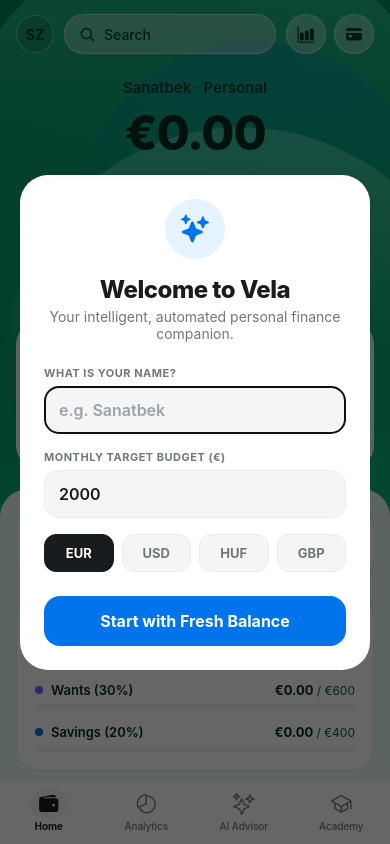
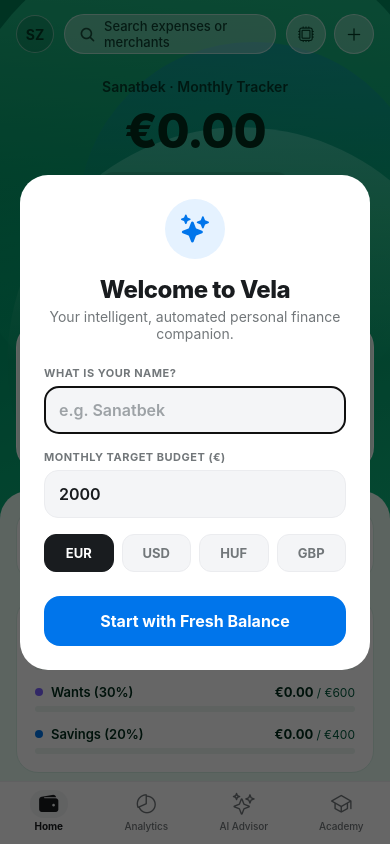
Before and after one commit to Akbermet-Toktobekova/Vela, a React Native app in the folder mobile/: screen / in a window 390 px wide. Built offline with nearby package versions, Linux system fonts and the light colour scheme.

Commit message:
feat: resolve critical audit findings - add addVault persistence, overbudget indicator, and context-aware action buttons

```diff
--- a/mobile/src/screens/ExpensesScreen.tsx
+++ b/mobile/src/screens/ExpensesScreen.tsx
@@ -64,123 +64,129 @@
   const wantsPercent = Math.min(100, Math.round((wantsSpent / wantsLimit) * 100)) || 0;
   const savingsPercent = Math.min(100, Math.round((savingsSpent / savingsLimit) * 100)) || 0;
 
+  const isOverBudget = totalSpent > limit;
+  const remainingBudget = limit - totalSpent;
+
   return (
-    <FloatingAuroraBackground>
+    <FloatingAuroraBackground theme="mint">
       <ScrollView
         style={styles.container}
         contentContainerStyle={[styles.contentContainer, { paddingTop: Math.max(insets.top, 14) }]}
         showsVerticalScrollIndicator={false}
       >
-        {/* Top Header */}
+        {/* 1. Top Header */}
         <View style={styles.header}>
           <View style={styles.avatarCircle}>
             <Text style={styles.avatarText}>{profile.initials || 'S'}</Text>
           </View>
 
-          {/* Capsule Search Bar */}
+          {/* Search Bar */}
           <TouchableOpacity style={styles.searchCapsule} activeOpacity={0.8} onPress={() => setAddModalVisible(true)}>
             <Ionicons name="search" size={17} color="rgba(0,40,25,0.75)" />
-            <Text style={styles.searchText}>Search</Text>
+            <Text style={styles.searchText}>Search expenses or merchants</Text>
           </TouchableOpacity>
 
           <View style={styles.headerIconsRow}>
             <TouchableOpacity style={styles.headerGlassCardBtn} onPress={() => setGuideModalVisible(true)} activeOpacity={0.8}>
-              <Ionicons name="bar-chart" size={18} color="#003D26" />
+              <Ionicons name="hardware-chip-outline" size={18} color="#003D26" />
             </TouchableOpacity>
-            <TouchableOpacity style={styles.headerGlassCardBtn} onPress={() => setGuideModalVisible(true)} activeOpacity={0.8}>
-              <Ionicons name="card" size={18} color="#003D26" />
+            <TouchableOpacity style={styles.headerGlassCardBtn} onPress={() => setAddModalVisible(true)} activeOpacity={0.8}>
+              <Ionicons name="add" size={20} color="#003D26" />
             </TouchableOpacity>
           </View>
         </View>
 
-        {/* Hero Section */}
+        {/* 2. Hero Section: Total Spent & Budget Balance */}
         <View style={styles.heroSection}>
-          <Text style={styles.accountLabel}>{profile.name || 'Sanatbek'} · Personal</Text>
+          <Text style={styles.accountLabel}>{profile.name || 'Sanatbek'} · Monthly Tracker</Text>
 
-          <Text style={styles.amountHeroText}>
+          <Text style={[styles.amountHeroText, isOverBudget && styles.amountOverbudget]}>
             {profile.currency === 'HUF' ? `Ft ${totalSpent.toFixed(2)}` : profile.currency === 'USD' ? `$${totalSpent.toFixed(2)}` : `€${totalSpent.toFixed(2)}`}
           </Text>
 
-          {/* Carousel Indicator Capsule */}
-          <View style={styles.carouselCapsule}>
-            <View style={[styles.carouselDot, styles.carouselDotActive]} />
-            <View style={styles.carouselDot} />
-            <View style={styles.carouselDot} />
-            <View style={styles.carouselDot} />
+          {/* Budget Status Badge */}
+          <View style={[styles.statusBadge, isOverBudget ? styles.statusBadgeOver : styles.statusBadgeNormal]}>
+            <Ionicons
+              name={isOverBudget ? "warning-outline" : "shield-checkmark-outline"}
+              size={13}
+              color={isOverBudget ? "#D32F2F" : "#005A3D"}
+            />
+            <Text style={[styles.statusText, isOverBudget && styles.statusTextOver]}>
+              {isOverBudget ? `Overbudget by €${Math.abs(remainingBudget).toFixed(2)}` : `€${remainingBudget.toFixed(2)} left of €${limit.toLocaleString()}`}
+            </Text>
           </View>
         </View>
 
-        {/* 4 Frosted Action Circles Row */}
+        {/* 3. Logical Action Buttons for Personal Finance */}
         <View style={styles.actionRow}>
           <View style={styles.actionItem}>
             <TouchableOpacity style={styles.actionGlassCircle} onPress={() => setAddModalVisible(true)} activeOpacity={0.75}>
-              <Ionicons name="add" size={24} color="#003D26" />
+              <Ionicons name="add-circle-outline" size={24} color="#003D26" />
             </TouchableOpacity>
-            <Text style={styles.actionLabel}>Add money</Text>
+            <Text style={styles.actionLabel}>Log Expense</Text>
           </View>
 
           <View style={styles.actionItem}>
             <TouchableOpacity style={styles.actionGlassCircle} onPress={() => setGuideModalVisible(true)} activeOpacity={0.75}>
-              <Ionicons name="swap-horizontal" size={22} color="#003D26" />
+              <Ionicons name="radio-outline" size={22} color="#003D26" />
             </TouchableOpacity>
-            <Text style={styles.actionLabel}>Move</Text>
+            <Text style={styles.actionLabel}>Apple Pay NFC</Text>
+          </View>
+
+          <View style={styles.actionItem}>
+            <TouchableOpacity style={styles.actionGlassCircle} onPress={() => setAddModalVisible(true)} activeOpacity={0.75}>
+              <Ionicons name="pie-chart-outline" size={22} color="#003D26" />
+            </TouchableOpacity>
+            <Text style={styles.actionLabel}>Budget Split</Text>
           </View>
 
           <View style={styles.actionItem}>
             <TouchableOpacity style={styles.actionGlassCircle} onPress={() => setGuideModalVisible(true)} activeOpacity={0.75}>
-              <Ionicons name="information-circle-outline" size={22} color="#003D26" />
+              <Ionicons name="scan-outline" size={22} color="#003D26" />
             </TouchableOpacity>
-            <Text style={styles.actionLabel}>Info</Text>
-          </View>
-
-          <View style={styles.actionItem}>
-            <TouchableOpacity style={styles.actionGlassCircle} onPress={() => setGuideModalVisible(true)} activeOpacity={0.75}>
-              <Ionicons name="ellipsis-horizontal" size={22} color="#003D26" />
-            </TouchableOpacity>
-            <Text style={styles.actionLabel}>More</Text>
+            <Text style={styles.actionLabel}>Scan Receipt</Text>
           </View>
         </View>
 
-        {/* Love Banner Card */}
-        <View style={styles.storyCard}>
+        {/* 4. Love Banner / Live NFC Status Card */}
+        <TouchableOpacity style={styles.storyCard} activeOpacity={0.9} onPress={() => setGuideModalVisible(true)}>
           <View style={styles.storyHeader}>
             <View style={styles.snowflakeCircle}>
               <Ionicons name="heart" size={20} color="#FF3366" />
             </View>
             <View style={styles.storyTextContainer}>
               <Text style={styles.storyTitle}>Солнышко, я люблю тебя ❤️</Text>
-              <Text style={styles.storySubtitle}>Vela Ultra automated tracking is active on your device.</Text>
+              <Text style={styles.storySubtitle}>Live NFC auto-ingestion ready. Tap for Apple Shortcuts guide.</Text>
             </View>
           </View>
-          <TouchableOpacity
-            style={styles.reviewBtn}
-            onPress={() => setGuideModalVisible(true)}
-            activeOpacity={0.85}
-          >
-            <Text style={styles.reviewBtnText}>Apple Pay NFC Setup</Text>
-          </TouchableOpacity>
-        </View>
+          <View style={styles.reviewBtn}>
+            <Text style={styles.reviewBtnText}>Connect Apple Pay NFC</Text>
+          </View>
+        </TouchableOpacity>
 
-        {/* Bottom Container */}
+        {/* 5. Bottom Frosted Sheet for Budget & Transactions */}
         <View style={styles.frostedSheetContainer}>
           {/* Quick Summary Card */}
           <View style={styles.summaryCard}>
             <View style={styles.summaryLeft}>
               <View style={styles.countryFlagCircle}>
-                <Text style={{ fontSize: 18 }}>🇭🇺</Text>
+                <Ionicons name="wallet-outline" size={20} color="#007F55" />
               </View>
               <View>
-                <Text style={styles.summaryTitle}>Personal ➔ Budget Limit</Text>
-                <Text style={styles.summaryDate}>Monthly: €{limit.toLocaleString()}</Text>
+                <Text style={styles.summaryTitle}>Monthly Budget Limit</Text>
+                <Text style={styles.summaryDate}>Target: €{limit.toLocaleString()}</Text>
               </View>
             </View>
-            <Text style={styles.summaryAmount}>+€{(limit - totalSpent).toFixed(0)}</Text>
+            <Text style={[styles.summaryAmount, isOverBudget && styles.summaryAmountOver]}>
+              {isOverBudget ? `-€${Math.abs(remainingBudget).toFixed(0)}` : `+€${remainingBudget.toFixed(0)}`}
+            </Text>
           </View>
 
-          {/* Pockets Card */}
+          {/* Pockets Card 50/30/20 */}
           <View style={styles.pocketsCard}>
-            <Text style={styles.pocketsCardHeader}>BUDGET POCKETS (50/30/20)</Text>
+            <Text style={styles.pocketsCardHeader}>50/30/20 BUDGET POCKETS</Text>
 
+            {/* Needs */}
             <View style={styles.pocketRow}>
               <View style={styles.pocketInfo}>
                 <View style={[styles.pocketDot, { backgroundColor: '#009A6B' }]} />
@@ -194,6 +200,7 @@
               <View style={[styles.progressBarFill, { width: `${needsPercent}%`, backgroundColor: '#009A6B' }]} />
             </View>
 
+            {/* Wants */}
             <View style={[styles.pocketRow, { marginTop: 14 }]}>
               <View style={styles.pocketInfo}>
                 <View style={[styles.pocketDot, { backgroundColor: '#7B61FF' }]} />
@@ -207,6 +214,7 @@
               <View style={[styles.progressBarFill, { width: `${wantsPercent}%`, backgroundColor: '#7B61FF' }]} />
             </View>
 
+            {/* Savings */}
             <View style={[styles.pocketRow, { marginTop: 14 }]}>
               <View style={styles.pocketInfo}>
                 <View style={[styles.pocketDot, { backgroundColor: '#0075EB' }]} />
@@ -223,9 +231,9 @@
 
           {/* Transactions Header */}
           <View style={styles.transactionsHeader}>
-            <Text style={styles.sectionTitle}>Transactions</Text>
+            <Text style={styles.sectionTitle}>Expense Feed</Text>
             <TouchableOpacity onPress={() => setAddModalVisible(true)}>
-              <Text style={styles.seeAllText}>See all</Text>
+              <Text style={styles.seeAllText}>+ Log New</Text>
             </TouchableOpacity>
           </View>
 
@@ -233,9 +241,9 @@
           {transactions.length === 0 ? (
             <View style={styles.zeroStateCard}>
               <Ionicons name="receipt-outline" size={26} color="#005A3D" style={{ marginBottom: 6 }} />
-              <Text style={styles.zeroStateTitle}>No transactions recorded</Text>
+              <Text style={styles.zeroStateTitle}>No expenses logged yet</Text>
               <Text style={styles.zeroStateDesc}>
-                Tap «Add money» above or pay with Apple Pay to see live expenses.
+                Tap «Log Expense» or pay via Apple Pay NFC to track automatically.
               </Text>
             </View>
           ) : (
@@ -253,7 +261,7 @@
                     <View style={styles.txMeta}>
                       <Text style={styles.txMerchant}>{tx.merchant}</Text>
                       <Text style={styles.txSubtitle}>
-                        {tx.timeFormatted} · {tx.category.toUpperCase()} · {tx.source === 'apple_pay' ? 'Apple Pay' : 'Manual'}
+                        {tx.timeFormatted} · {tx.category.toUpperCase()} · {tx.source === 'apple_pay' ? 'Apple Pay NFC' : 'Manual Entry'}
                       </Text>
                     </View>
                   </View>
@@ -338,7 +346,7 @@
     borderColor: 'rgba(255, 255, 255, 0.45)',
   },
   searchText: {
-    fontSize: 14,
+    fontSize: 13,
     color: 'rgba(0, 45, 30, 0.85)',
     fontWeight: '500',
   },
@@ -362,7 +370,7 @@
     marginBottom: 24,
   },
   accountLabel: {
-    fontSize: 15,
+    fontSize: 14,
     color: 'rgba(0, 45, 30, 0.85)',
     fontWeight: '600',
     marginBottom: 6,
@@ -372,27 +380,32 @@
     fontWeight: '800',
     color: '#002E1C',
     letterSpacing: -1.2,
-    marginBottom: 16,
+    marginBottom: 12,
   },
-  carouselCapsule: {
+  amountOverbudget: {
+    color: '#D32F2F',
+  },
+  statusBadge: {
     flexDirection: 'row',
     alignItems: 'center',
     gap: 6,
-    backgroundColor: 'rgba(0, 45, 30, 0.15)',
     paddingHorizontal: 14,
     paddingVertical: 6,
-    borderRadius: 12,
+    borderRadius: 14,
   },
-  carouselDot: {
-    width: 5,
-    height: 5,
-    borderRadius: 2.5,
-    backgroundColor: 'rgba(0, 45, 30, 0.35)',
+  statusBadgeNormal: {
+    backgroundColor: 'rgba(0, 45, 30, 0.12)',
   },
-  carouselDotActive: {
-    backgroundColor: '#002E1C',
-    width: 6,
-    height: 6,
+  statusBadgeOver: {
+    backgroundColor: '#FFEBEE',
+  },
+  statusText: {
+    fontSize: 12,
+    fontWeight: '700',
+    color: '#005A3D',
+  },
+  statusTextOver: {
+    color: '#D32F2F',
   },
   actionRow: {
     flexDirection: 'row',
@@ -415,9 +428,10 @@
     borderColor: 'rgba(255, 255, 255, 0.55)',
   },
   actionLabel: {
-    fontSize: 12,
-    fontWeight: '600',
+    fontSize: 11,
+    fontWeight: '700',
     color: '#002E1C',
+    textAlign: 'center',
   },
   storyCard: {
     backgroundColor: 'rgba(235, 250, 243, 0.95)',
@@ -523,6 +537,9 @@
     fontSize: 15,
     fontWeight: '800',
     color: '#009A6B',
+  },
+  summaryAmountOver: {
+    color: '#D32F2F',
   },
   pocketsCard: {
     backgroundColor: '#FFFFFF',
```
Also changed, not shown: mobile/src/context/UserContext.tsx (+15 -2 lines), 2 other files (tests, documents, lock files or other folders).
